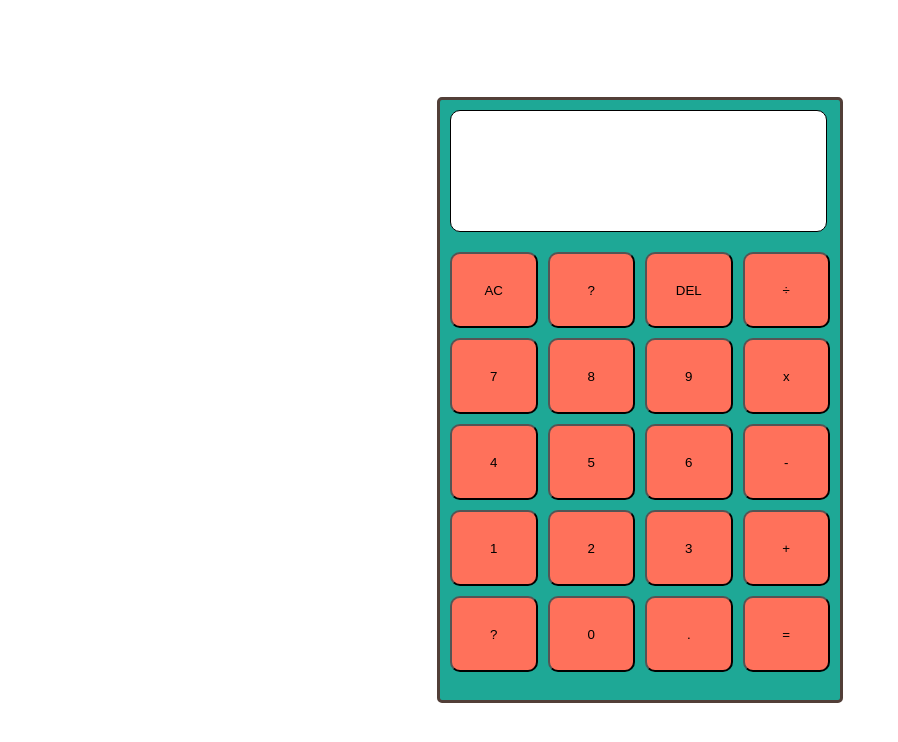
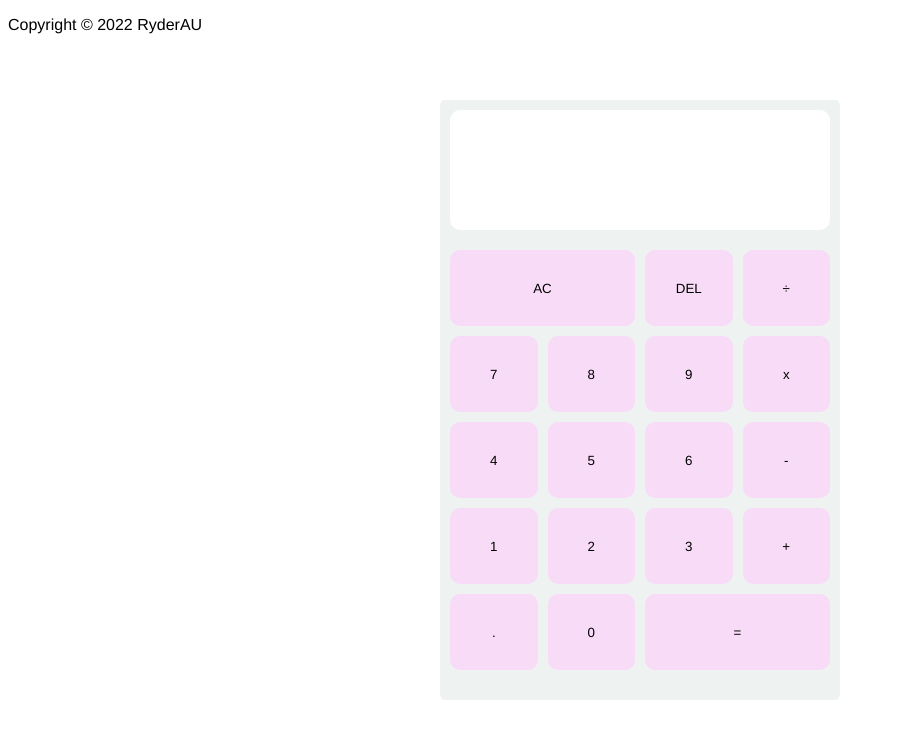
Before and after one commit to RyderAU/calculator, a plain HTML site: page index.html in a window 1280 px wide. Shown: the whole page, without its empty margins (0-898 px from the left). Drawn offline with Linux system fonts and the light colour scheme.

Commit message:
Updated styling

```diff
--- a/index.html
+++ b/index.html
@@ -11,7 +11,6 @@
       <div class="display"></div>
       <div class="grid-container">
         <button class="grid-item input-btn clear-btn">AC</button>
-        <button class="grid-item input-btn">?</button>
         <button class="grid-item input-btn delete-btn">DEL</button>
         <button class="grid-item input-btn operator" name="divide">÷</button>
         <button class="grid-item input-btn number">7</button>
@@ -26,12 +25,12 @@
         <button class="grid-item input-btn number">2</button>
         <button class="grid-item input-btn number">3</button>
         <button class="grid-item input-btn operator" name="add">+</button>
-        <button class="grid-item input-btn">?</button>
+        <button class="grid-item input-btn decimal">.</button>
         <button class="grid-item input-btn number">0</button>
-        <button class="grid-item input-btn decimal">.</button>
         <button class="grid-item input-btn equals">=</button>
       </div>
     </div>
+    <p>Copyright © 2022 RyderAU</p>
     <script src="index.js"></script>
   </body>
 </html>
--- a/style.css
+++ b/style.css
@@ -1,3 +1,7 @@
+body {
+  font-family: Helvetica;
+}
+
 .calculator-outer {
   /* centre vertically and horizontally */
   position: absolute;
@@ -7,8 +11,7 @@
   /* centre vertically and horizontally */
   width: 400px;
   height: 600px;
-  background-color: #1EA896;
-  border: 3px solid #523F38;
+  background-color: #eaf0efcb;
   border-radius: 5px;
 }
 
@@ -16,10 +19,10 @@
   background-color: #FFFFFF;
   border-radius: 10px;
   margin: 10px;
-  width: 375px;
+  width: 380px;
   height: 20%;
-  border: 1px solid black;
   font-size: 4em;
+  font-family: Helvetica;
   word-wrap: scroll;
 }
 
@@ -39,13 +42,24 @@
 }
 
 .input-btn {
-  background-color: #FF715B;
+  background-color: #f8dbf6;
+  font-family: inherit;
+  font-family: Helvetica;
+  border: none;
 }
 
 .input-btn:active {
-  background-color: lightgoldenrodyellow;
+  background-color: rgba(0, 0, 0, 0.123);
 }
 
 .input-btn:hover {
   -webkit-filter: brightness(90%);
 }
+
+.clear-btn {
+  grid-column: 1 / 3;
+}
+
+.equals {
+  grid-column: 3 / 5;
+}
```
